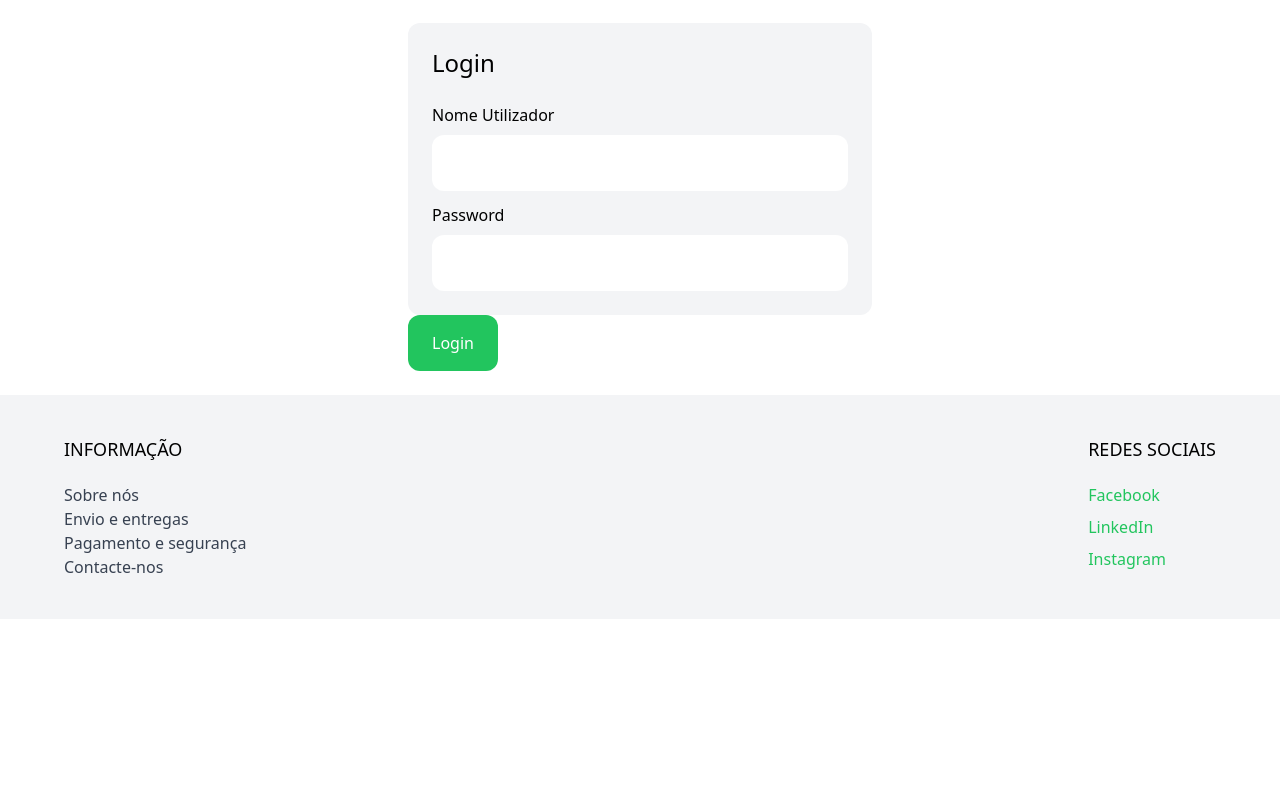
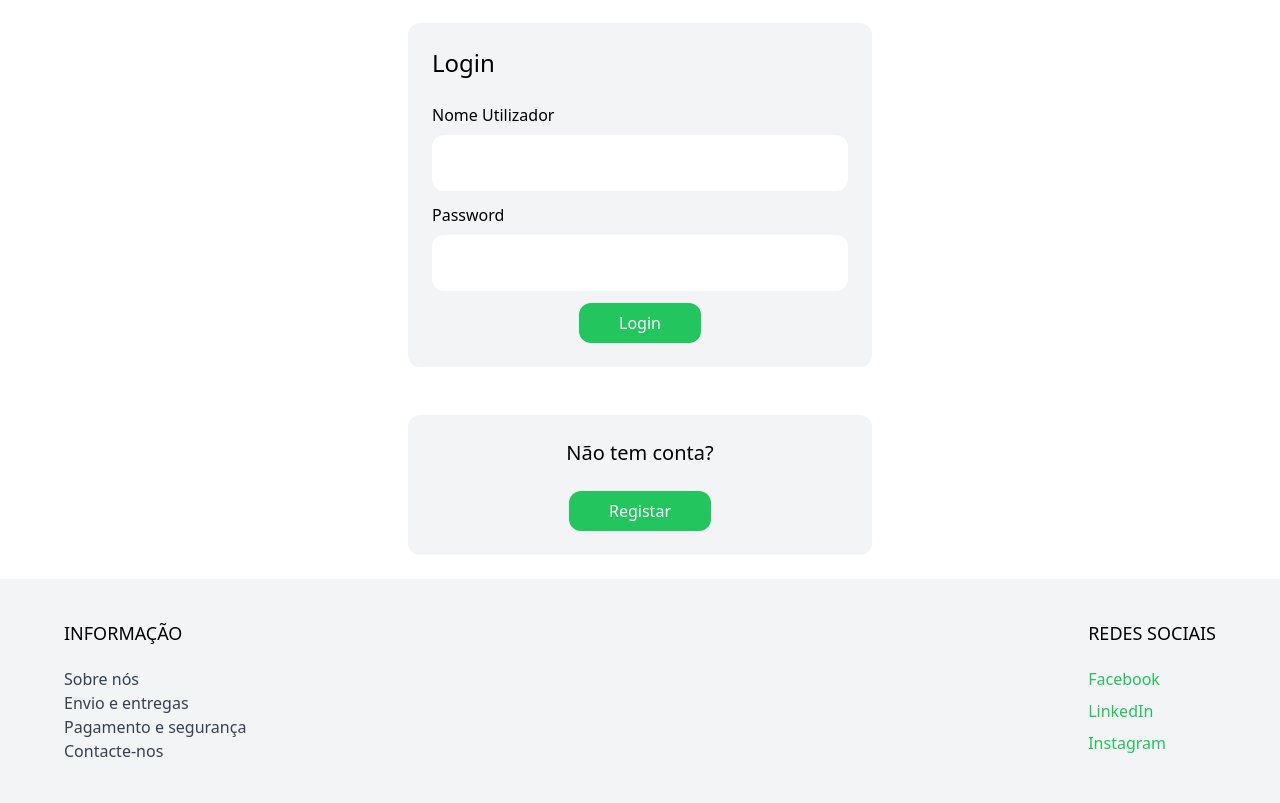
Before and after one commit to migas553/ProjetoFinal, a Django app: template UsersManagement/templates/UsersManagement/login.html in a window 1280 px wide. Shown: the part 78-881 px from the top of the page. Before the commit the page ends 651 px from the top, so only its background shows below. Run offline with Django 3.2, Linux system fonts and the light colour scheme; the template is opened without the code that fills it, so the values that code supplies are empty; some libraries are stand-ins or nearby versions.

Commit message:
Sign up link url

```diff
--- a/UsersManagement/templates/UsersManagement/login.html
+++ b/UsersManagement/templates/UsersManagement/login.html
@@ -1,6 +1,7 @@
 {% extends 'base.html' %}
 {% block title%} Login {% endblock %}
 {% block content %}
+
 <div class="max-w-lg mx-auto flex flex-wrap p-6">
     <div class="w-full bg-gray-100 p-6 rounded-xl">
         <h1 class="mb-6 text-2xl">Login</h1>
@@ -18,7 +19,9 @@
                 <input type="password" name = 'password' class="w-full mt-2 py-4 px-6 bg-white rounded-xl">
             </div>
 
-
+            <div class="text-center">
+                <button class="py-2 px-10 rounded-xl text-white bg-green-500 hover:bg-green-700">Login</button>
+            </div>
             </div>
             {% if form.errors %}
                 {% for field in form %}
@@ -35,10 +38,17 @@
                         </div>
                 {% endfor %}
             {% endif %}
-            <div>
-                <button class="py-4 px-6 rounded-xl text-white bg-green-500 hover:bg-green-700">Login</button>
+
+        </form>
+    </div>
+    <div class="max-w-lg mx-auto flex flex-wrap p-6">
+        <div class="w-full bg-gray-100 p-6 rounded-xl">
+            <div class="text-center">
+                <p class="mb-6 text-xl">Não tem conta?</p>
+                    <a href="{% url 'signup' %}">
+                    <button class="py-2 px-10 rounded-xl text-white bg-green-500 hover:bg-green-700">Registar</button></a>
             </div>
-        </form>
+        </div>
     </div>
 </div>
 {% endblock %}
--- a/templates/base.html
+++ b/templates/base.html
@@ -12,7 +12,7 @@
         <nav class="border-b border-gray-300">
             <div class="max-w-6xl mx-auto py-2 px-6 xl:px-0 flex items-center justify-between">
                 <div class="menu-left flex items-center space-x-6">
-                    <a href="#" class="py-4 text-lg text-green-500 font-semibold">Farmacia</a>
+                    <a href="{% url "frontpage" %}" class="py-4 text-lg text-green-500 font-semibold">Farmacia</a>
 
                     <ul class="flex items-center space-x-4">
                         <li><a href="#">Beleza</a></li>
```
Also changed, not shown: db.sqlite3.
